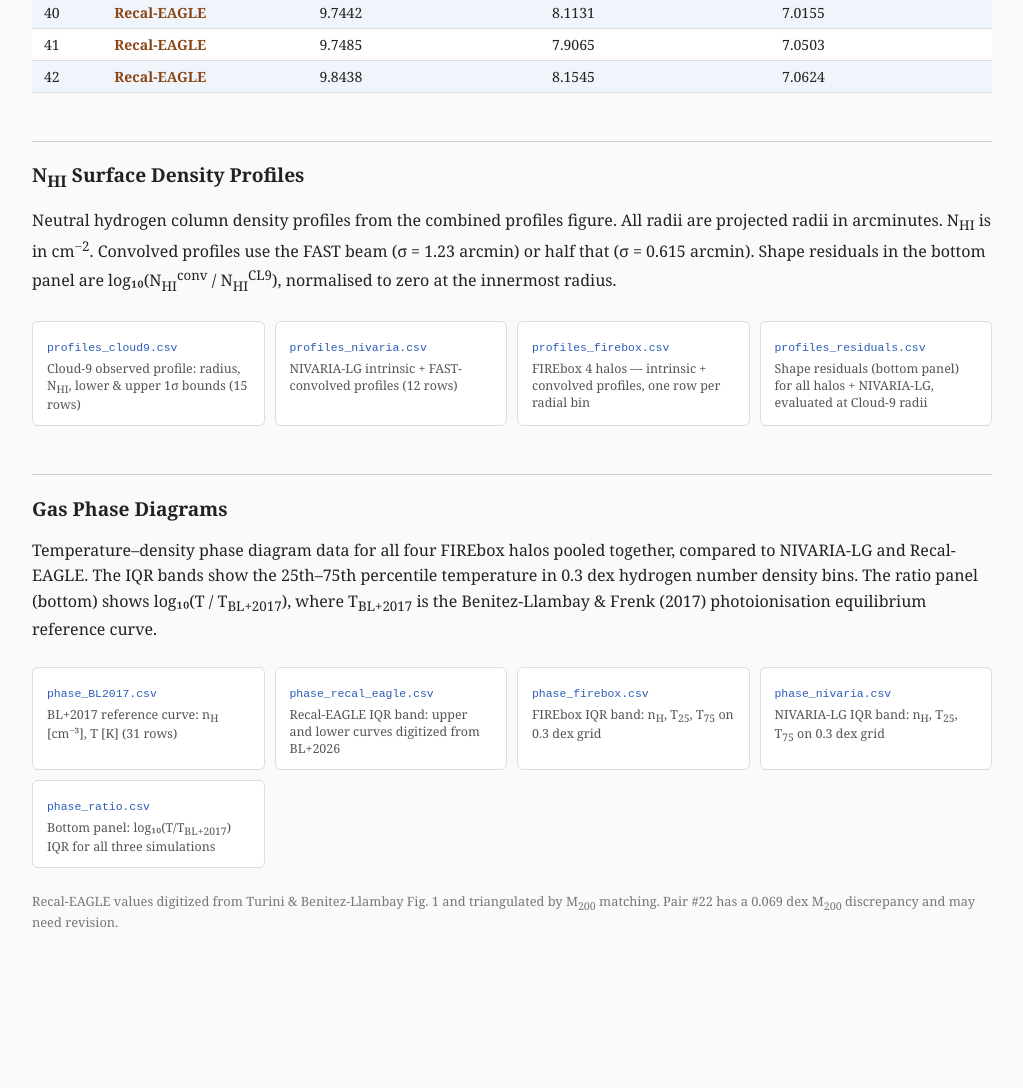
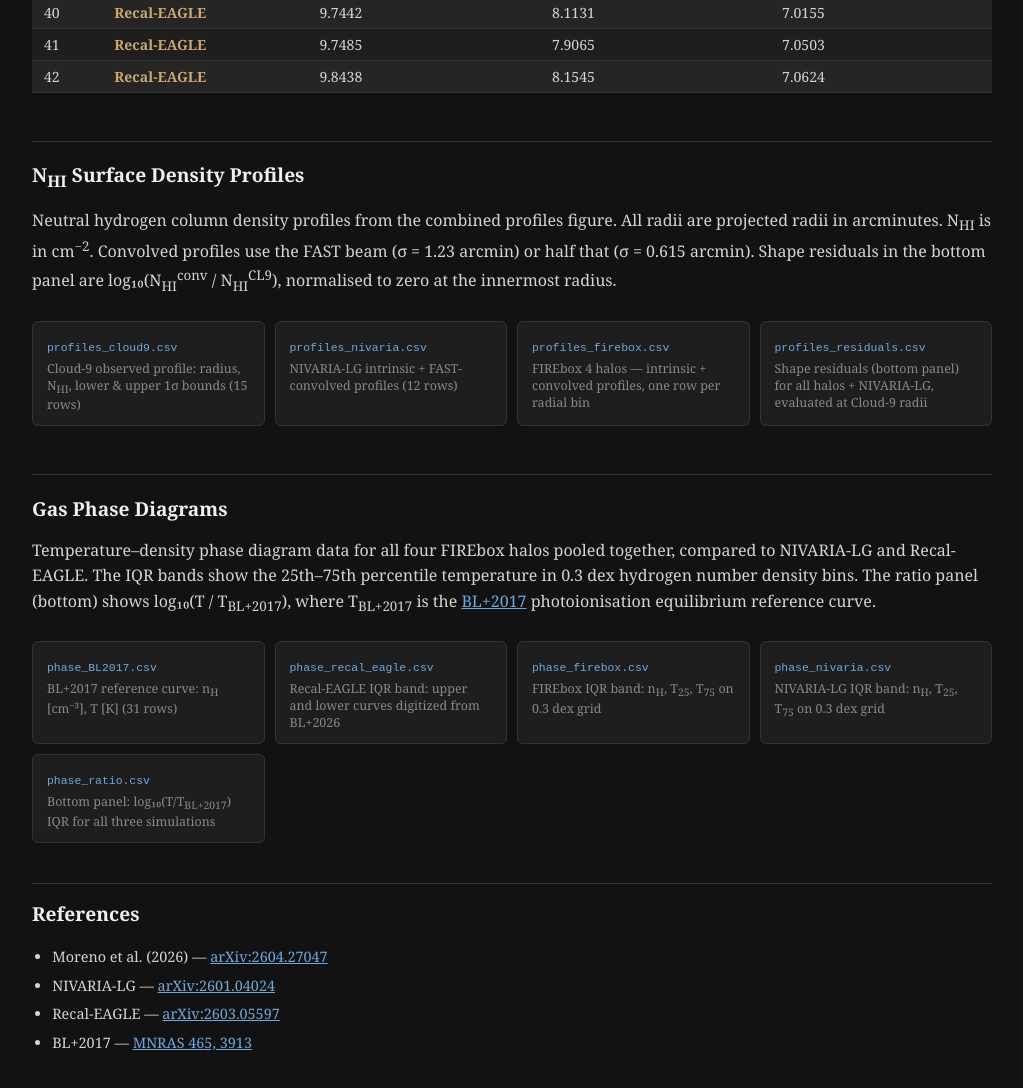
Before and after one commit to jorgemorenosoto/HI-rich-failed-halos, a plain HTML site: page index.html in a window 1280 px wide. Shown: the part 1610-2698 px from the top of the page, without its empty margins (128-1151 px from the left). Before the commit the page ends 2581 px from the top, so only its background shows below. Drawn offline with Linux system fonts and the light colour scheme.

Commit message:
Dark mode, references section, drop bottom note

```diff
--- a/index.html
+++ b/index.html
@@ -10,12 +10,14 @@
       max-width: 960px;
       margin: 40px auto;
       padding: 0 20px;
-      color: #222;
-      background: #fafafa;
+      color: #d4d4d4;
+      background: #121212;
     }
-    h1 { font-size: 1.6em; margin-bottom: 0.2em; }
-    p.subtitle { color: #555; margin-top: 0; font-size: 0.95em; }
+    h1 { font-size: 1.6em; margin-bottom: 0.2em; color: #f0f0f0; }
+    p.subtitle { color: #888; margin-top: 0; font-size: 0.95em; }
     .description { line-height: 1.6; margin-bottom: 1.5em; }
+    a { color: #6fa8dc; }
+    a:hover { color: #a8c8f0; }
     a.download-btn {
       display: inline-block;
       padding: 8px 18px;
@@ -26,32 +28,35 @@
       font-size: 0.9em;
       margin-bottom: 1.5em;
     }
-    a.download-btn:hover { background: #1e4190; }
+    a.download-btn:hover { background: #3a6fd0; }
     table {
       border-collapse: collapse;
       width: 100%;
       font-size: 0.88em;
-      background: #fff;
+      background: #1e1e1e;
     }
     thead th {
-      background: #2b5cb8;
-      color: #fff;
+      background: #1e3a6e;
+      color: #d4d4d4;
       padding: 8px 12px;
       text-align: left;
       font-weight: normal;
     }
-    tbody tr:nth-child(even) { background: #f0f4fb; }
-    td { padding: 6px 12px; border-bottom: 1px solid #ddd; }
-    td.sim-FIREbox     { color: #2b5cb8; font-weight: bold; }
-    td.sim-NIVARIA-LG  { color: crimson;  font-weight: bold; }
-    td.sim-Recal-EAGLE { color: saddlebrown; font-weight: bold; }
-    .note { font-size: 0.8em; color: #777; margin-top: 1.5em; }
-    h2 { font-size: 1.2em; margin-top: 2.5em; border-top: 1px solid #ccc; padding-top: 1em; }
+    tbody tr:nth-child(even) { background: #252525; }
+    tbody tr:nth-child(odd)  { background: #1e1e1e; }
+    td { padding: 6px 12px; border-bottom: 1px solid #333; color: #d4d4d4; }
+    td.sim-FIREbox     { color: #6fa8dc; font-weight: bold; }
+    td.sim-NIVARIA-LG  { color: #e06c75; font-weight: bold; }
+    td.sim-Recal-EAGLE { color: #c9a96e; font-weight: bold; }
+    h2 { font-size: 1.2em; margin-top: 2.5em; border-top: 1px solid #333; padding-top: 1em; color: #f0f0f0; }
     .file-grid { display: grid; grid-template-columns: repeat(auto-fill, minmax(220px, 1fr)); gap: 10px; margin-bottom: 1.5em; }
-    .file-card { background: #fff; border: 1px solid #ddd; border-radius: 6px; padding: 12px 14px; }
-    .file-card a { color: #2b5cb8; text-decoration: none; font-size: 0.88em; font-family: monospace; }
-    .file-card a:hover { text-decoration: underline; }
-    .file-card p { margin: 4px 0 0; font-size: 0.78em; color: #555; }
+    .file-card { background: #1e1e1e; border: 1px solid #333; border-radius: 6px; padding: 12px 14px; }
+    .file-card a { color: #6fa8dc; text-decoration: none; font-size: 0.88em; font-family: monospace; }
+    .file-card a:hover { text-decoration: underline; color: #a8c8f0; }
+    .file-card p { margin: 4px 0 0; font-size: 0.78em; color: #888; }
+    .references { margin-top: 2.5em; border-top: 1px solid #333; padding-top: 1em; }
+    .references h2 { border-top: none; margin-top: 0; padding-top: 0; }
+    .references ul { padding-left: 1.4em; line-height: 2.0; font-size: 0.9em; }
   </style>
 </head>
 <body>
@@ -122,7 +127,8 @@
   compared to NIVARIA-LG and Recal-EAGLE. The IQR bands show the 25th–75th percentile
   temperature in 0.3 dex hydrogen number density bins. The ratio panel (bottom) shows
   log₁₀(T / T<sub>BL+2017</sub>), where T<sub>BL+2017</sub> is the
-  Benitez-Llambay &amp; Frenk (2017) photoionisation equilibrium reference curve.
+  <a href="https://academic.oup.com/mnras/article/465/4/3913/2544386" target="_blank">BL+2017</a>
+  photoionisation equilibrium reference curve.
 </p>
 <div class="file-grid">
   <div class="file-card">
@@ -147,11 +153,15 @@
   </div>
 </div>
 
-<p class="note">
-  Recal-EAGLE values digitized from Turini &amp; Benitez-Llambay Fig. 1 and triangulated
-  by M<sub>200</sub> matching. Pair #22 has a 0.069 dex M<sub>200</sub> discrepancy
-  and may need revision.
-</p>
+<div class="references">
+  <h2>References</h2>
+  <ul>
+    <li>Moreno et al. (2026) — <a href="https://arxiv.org/abs/2604.27047" target="_blank">arXiv:2604.27047</a></li>
+    <li>NIVARIA-LG — <a href="https://arxiv.org/abs/2601.04024" target="_blank">arXiv:2601.04024</a></li>
+    <li>Recal-EAGLE — <a href="https://arxiv.org/abs/2603.05597" target="_blank">arXiv:2603.05597</a></li>
+    <li>BL+2017 — <a href="https://academic.oup.com/mnras/article/465/4/3913/2544386" target="_blank">MNRAS 465, 3913</a></li>
+  </ul>
+</div>
 
 <script>
   fetch('corner_plot_bottom_panel_data.csv')
```
